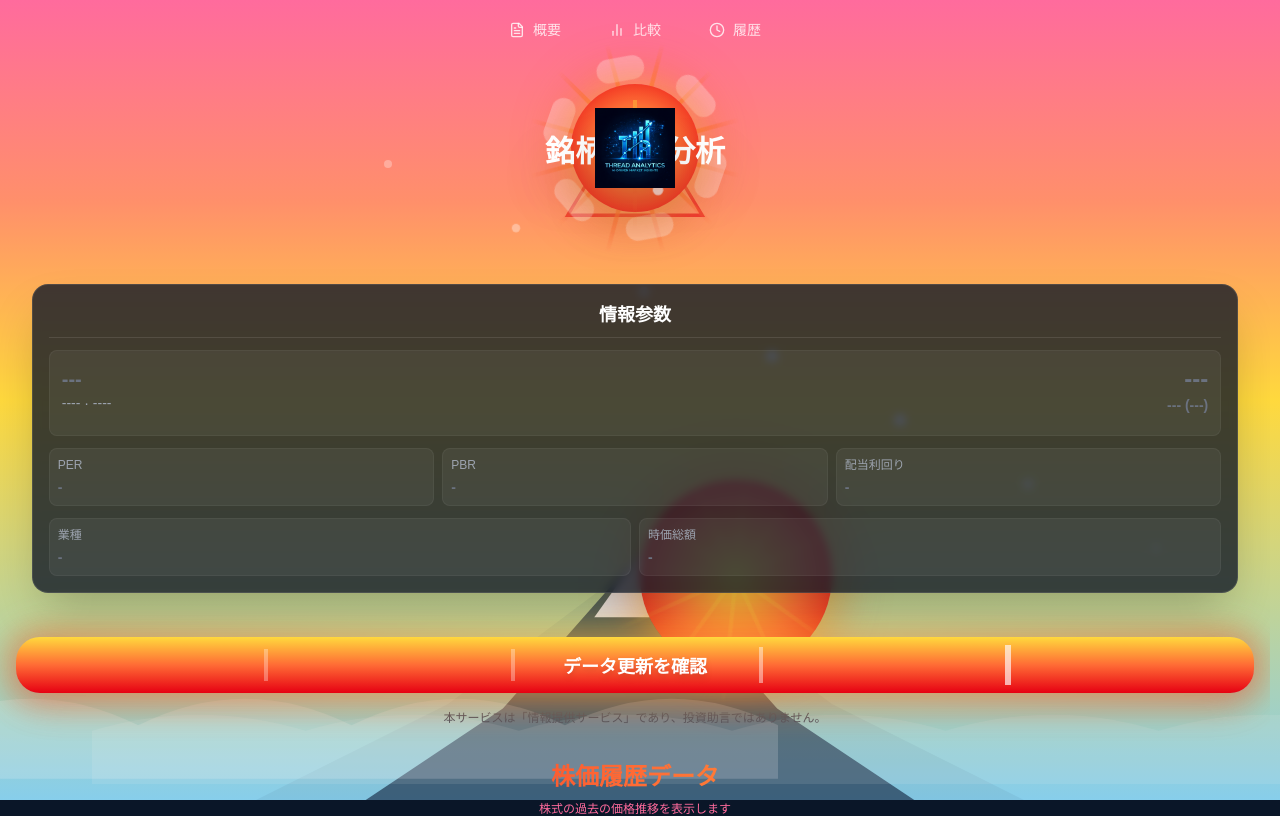
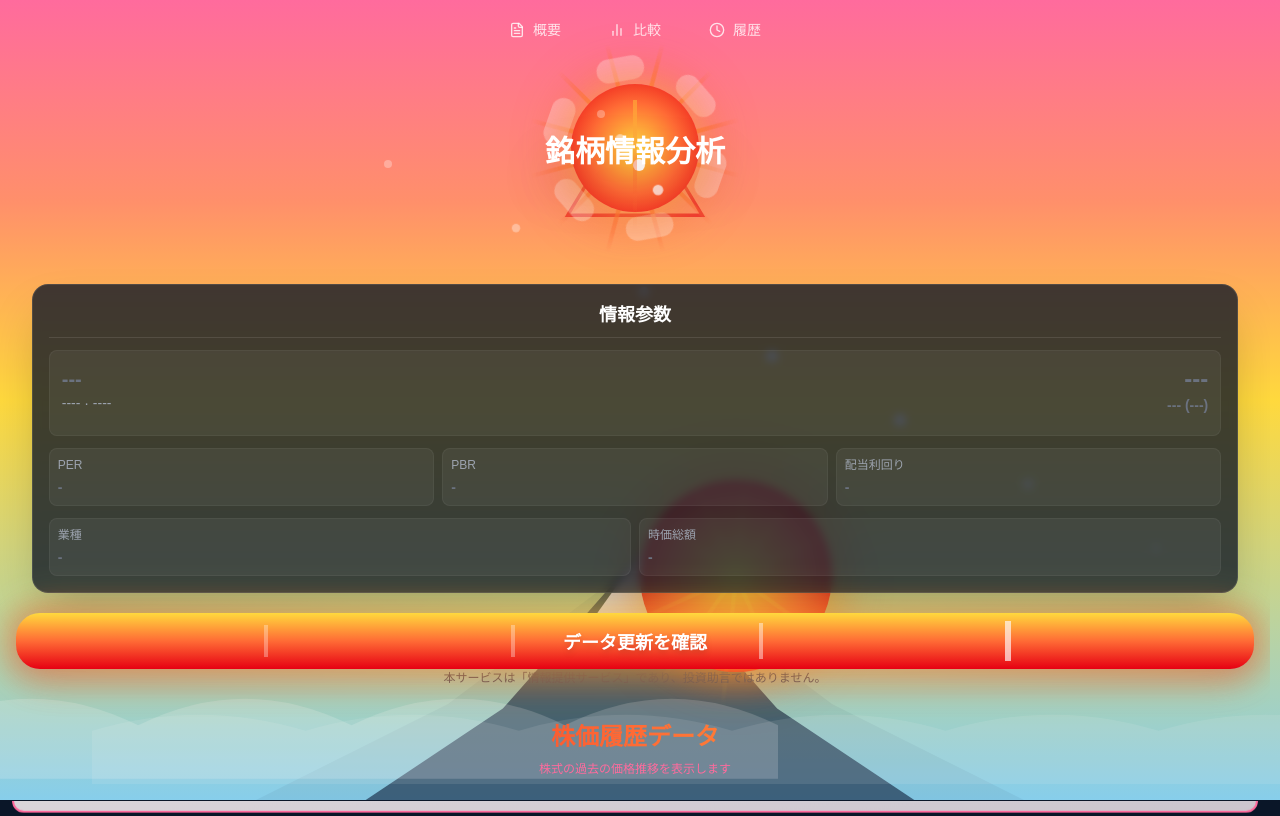
Before and after one commit to lil053004-bit/wuliao, a React (Vite) app: page / in a window 1280 px wide. Shown: the top 816 px of the page. Built offline with nearby package versions, Linux system fonts and the light colour scheme; no server answers.

Commit message:
Updated ModernActionButton.tsx

```diff
--- a/src/components/ModernActionButton.tsx
+++ b/src/components/ModernActionButton.tsx
@@ -23,7 +23,7 @@ export default function ModernActionButton({ onClick, disabled = false }: Modern
           }
         `}
       </style>
-      <div className="relative animate-fadeIn mt-6" style={{ animationDelay: '0.3s' }}>
+      <div className="relative animate-fadeIn" style={{ animationDelay: '0.3s' }}>
         <div className="absolute -inset-1 bg-fuji-sunrise opacity-30 blur-lg rounded-3xl" />
 
         <button
@@ -51,7 +51,7 @@ export default function ModernActionButton({ onClick, disabled = false }: Modern
           <span className="text-lg relative z-10 drop-shadow-md">データ更新を確認</span>
         </button>
       </div>
-      <div className="mt-4 text-center">
+      <div className="text-center">
         <p className="text-xs text-gray-600 leading-relaxed">
           本サービスは「情報提供サービス」であり、投資助言ではありません。
         </p>
--- a/src/components/SimpleLogo.tsx
+++ b/src/components/SimpleLogo.tsx
@@ -57,12 +57,6 @@ export default function SimpleLogo() {
           </div>
 
           <div className="relative w-32 h-32 rounded-full bg-fuji-sunrise shadow-fuji-sunrise-glow flex items-center justify-center">
-            <img
-              src="/assets/logo-pqvxwnoy.png"
-              alt="AI Stock Logo"
-              className="w-20 h-20 object-contain drop-shadow-2xl relative z-10"
-            />
-
             <div className="absolute inset-0 rounded-full overflow-hidden">
               {[...Array(4)].map((_, i) => (
                 <div
```
